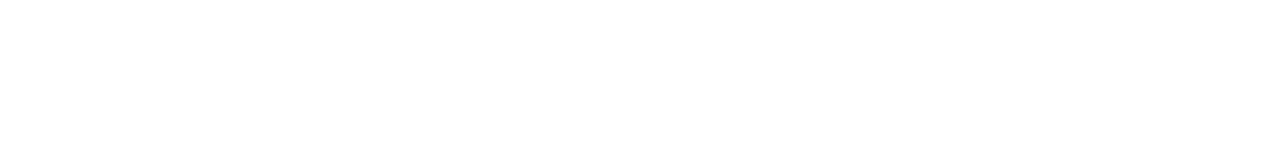
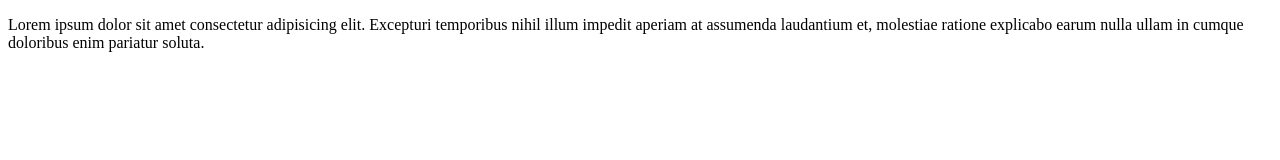
Before and after one commit to FelipeRangel84/proyecto, a plain HTML site: page index.html in a window 1280 px wide. Drawn offline with Linux system fonts and the light colour scheme.

Commit message:
pnuevo parrafo

```diff
--- a/index.html
+++ b/index.html
@@ -9,6 +9,10 @@
 
 <body>
 
+    <p>Lorem ipsum dolor sit amet consectetur adipisicing elit. Excepturi temporibus nihil illum impedit aperiam at
+        assumenda laudantium et, molestiae ratione explicabo earum nulla ullam in cumque doloribus enim pariatur soluta.
+    </p>
+
 </body>
 
 </html>
```
